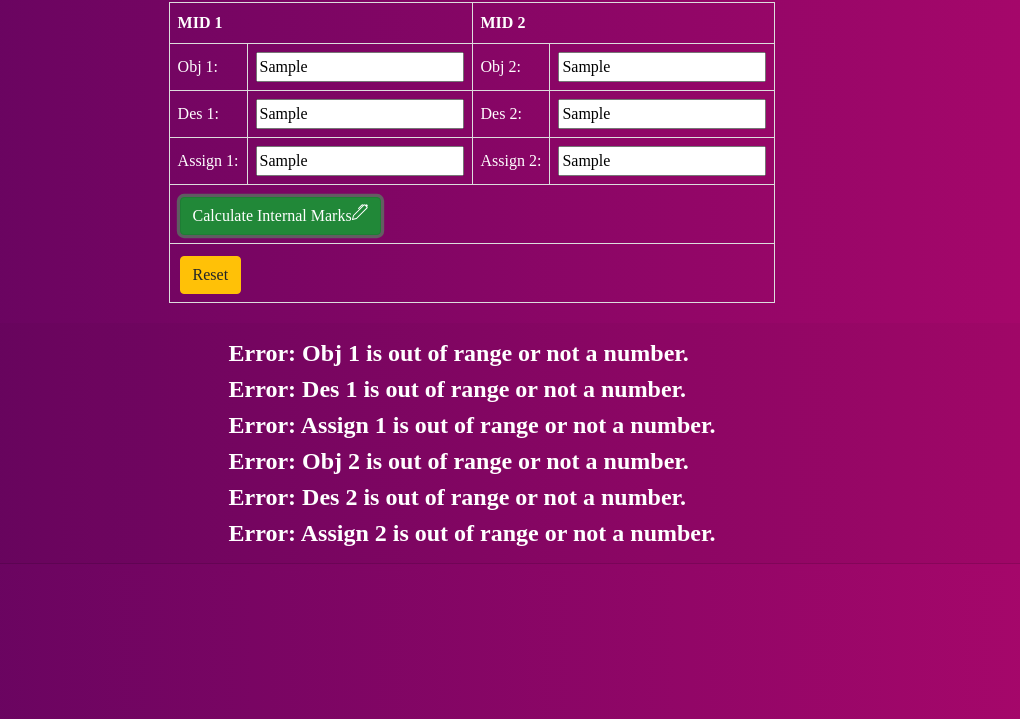
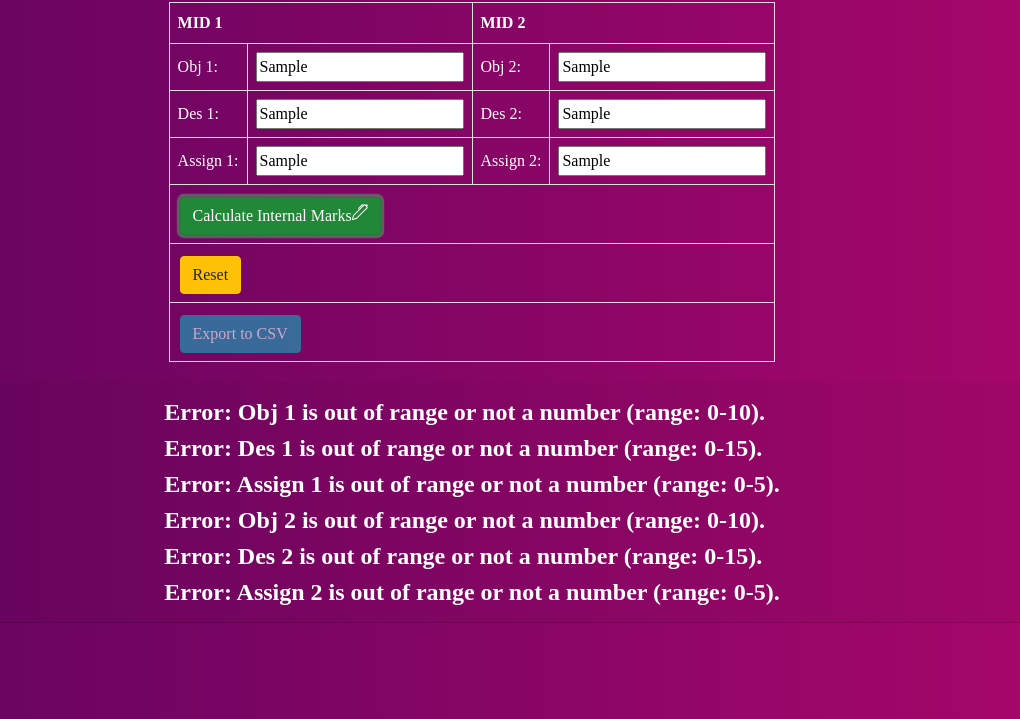
Before and after one commit to kakani17481a0566/r20.github.io, a plain HTML site: page index.html in a window 1280 px wide. Both pictures are taken after typing "Sample", "Sample", "Sample", "Sample", "Sample", "Sample" into the empty fields and a click on the button "Calculate Internal Marks". Shown: the part 81-800 px from the top of the page, without its empty margins (168-1188 px from the left). Drawn offline with nearby package versions, Linux system fonts and the light colour scheme.

Commit message:
update message

```diff
--- a/index.html
+++ b/index.html
@@ -57,6 +57,12 @@
         <button type="reset" class="btn btn-warning d-flex align-self-center" onclick="resetForm()">Reset</button>
       </td>
     </tr>
+    <tr>
+      <td colspan="5">
+        <!-- Button to export results as CSV -->
+        <button type="button" class="btn btn-info d-flex align-self-center" id="exportButton" onclick="exportToCSV()" disabled>Export to CSV</button>
+      </td>
+    </tr>
   </table>
 
   <!-- Element to display the result -->
@@ -78,27 +84,28 @@
 
       // Check that values are in range
       if (isNaN(obj1) || obj1 < 0 || obj1 > 10) {
-        errors.push("Error: Obj 1 is out of range or not a number.");
+        errors.push("Error: Obj 1 is out of range or not a number (range: 0-10).");
       }
       if (isNaN(des1) || des1 < 0 || des1 > 15) {
-        errors.push("Error: Des 1 is out of range or not a number.");
+        errors.push("Error: Des 1 is out of range or not a number (range: 0-15).");
       }
       if (isNaN(assign1) || assign1 < 0 || assign1 > 5) {
-        errors.push("Error: Assign 1 is out of range or not a number.");
+        errors.push("Error: Assign 1 is out of range or not a number (range: 0-5).");
       }
       if (isNaN(obj2) || obj2 < 0 || obj2 > 10) {
-        errors.push("Error: Obj 2 is out of range or not a number.");
+        errors.push("Error: Obj 2 is out of range or not a number (range: 0-10).");
       }
       if (isNaN(des2) || des2 < 0 || des2 > 15) {
-        errors.push("Error: Des 2 is out of range or not a number.");
+        errors.push("Error: Des 2 is out of range or not a number (range: 0-15).");
       }
       if (isNaN(assign2) || assign2 < 0 || assign2 > 5) {
-        errors.push("Error: Assign 2 is out of range or not a number.");
+        errors.push("Error: Assign 2 is out of range or not a number (range: 0-5).");
       }
 
       // If there are any errors, display them and return
       if (errors.length > 0) {
         document.getElementById("result").innerHTML = errors.join("<br>");
+        document.getElementById("exportButton").disabled = true;
         return;
       }
 
@@ -137,6 +144,9 @@
 
       // Set the result table as the inner HTML of the result element
       document.getElementById("result").innerHTML = resultTable;
+
+      // Enable the export button
+      document.getElementById("exportButton").disabled = false;
     }
 
     // Function to reset the form
@@ -148,6 +158,48 @@
       document.getElementById("des2").value = "";
       document.getElementById("assign2").value = "";
       document.getElementById("result").innerHTML = "";
+      document.getElementById("exportButton").disabled = true;
+    }
+
+    // Function to export results to CSV
+    function exportToCSV() {
+      var obj1 = document.getElementById("obj1").value;
+      var des1 = document.getElementById("des1").value;
+      var assign1 = document.getElementById("assign1").value;
+      var obj2 = document.getElementById("obj2").value;
+      var des2 = document.getElementById("des2").value;
+      var assign2 = document.getElementById("assign2").value;
+
+      var csvContent = "data:text/csv;charset=utf-8,";
+      csvContent += "MID,MID 1,MID 2\n";
+      csvContent += "OBJ," + obj1 + "," + obj2 + "\n";
+      csvContent += "DES," + des1 + "," + des2 + "\n";
+      csvContent += "ASSIGN," + assign1 + "," + assign2 + "\n";
+
+      var mid1 = parseFloat(obj1) + parseFloat(des1) + parseFloat(assign1);
+      var mid2 = parseFloat(obj2) + parseFloat(des2) + parseFloat(assign2);
+      var best_mid = Math.max(mid1, mid2);
+      var least_mid = Math.min(mid1, mid2);
+      var mid_80 = 0.8 * best_mid;
+      var mid_20 = 0.2 * least_mid;
+      var final_internal_marks = mid_80 + mid_20;
+      var ceil_final_internal_marks = Math.ceil(final_internal_marks);
+
+      csvContent += "SUM OF OBJ + DES + Assign," + mid1 + "," + mid2 + "\n";
+      csvContent += "Best MID," + best_mid + "\n";
+      csvContent += "Least MID," + least_mid + "\n";
+      csvContent += "80% of Best MID," + mid_80.toFixed(1) + "\n";
+      csvContent += "20% of Least MID," + mid_20.toFixed(1) + "\n";
+      csvContent += "Final Internal Marks," + final_internal_marks.toFixed(1) + "\n";
+      csvContent += "Ceil Final Internal Marks," + ceil_final_internal_marks.toFixed(1) + "\n";
+
+      var encodedUri = encodeURI(csvContent);
+      var link = document.createElement("a");
+      link.setAttribute("href", encodedUri);
+      link.setAttribute("download", "internal_marks.csv");
+      document.body.appendChild(link);
+      link.click();
+      document.body.removeChild(link);
     }
   </script>
 
```
